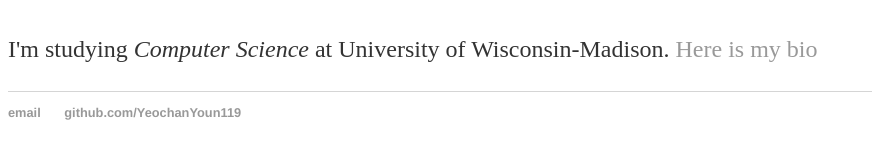
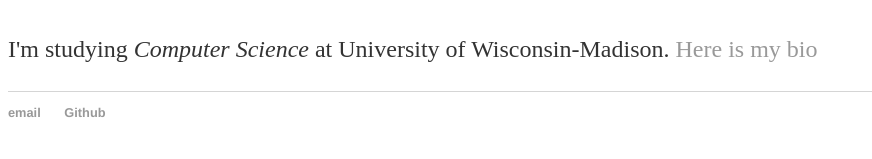
Before and after one commit to YeochanYoun119/YeochanYoun119.github.io, a Jekyll site: the page built from index.html, in a window 1280 px wide. Shown: the part 204-363 px from the top of the page, without its empty margins (0-872 px from the left). Built offline with Jekyll 4.4.1, drawn with Linux system fonts in a browser that asks for light colours.

Commit message:
Update default.html

```diff
--- a/_layouts/default.html
+++ b/_layouts/default.html
@@ -22,7 +22,7 @@
 			<footer>
 	    		<ul>
 	        		<li><i class="fa fa-envelope" aria-hidden="true"></i><a href="mailto:yyoun5@wisc.edu">email</a></li>
-	        		<li><i class="fab fa-github"></i><a href="https://github.com/YeochanYoun119">github.com/YeochanYoun119</a></li>
+	        		<li><i class="fab fa-github"></i><a href="https://github.com/YeochanYoun119">Github</a></li>
 				</ul>
 			</footer>
 		</body>
```
